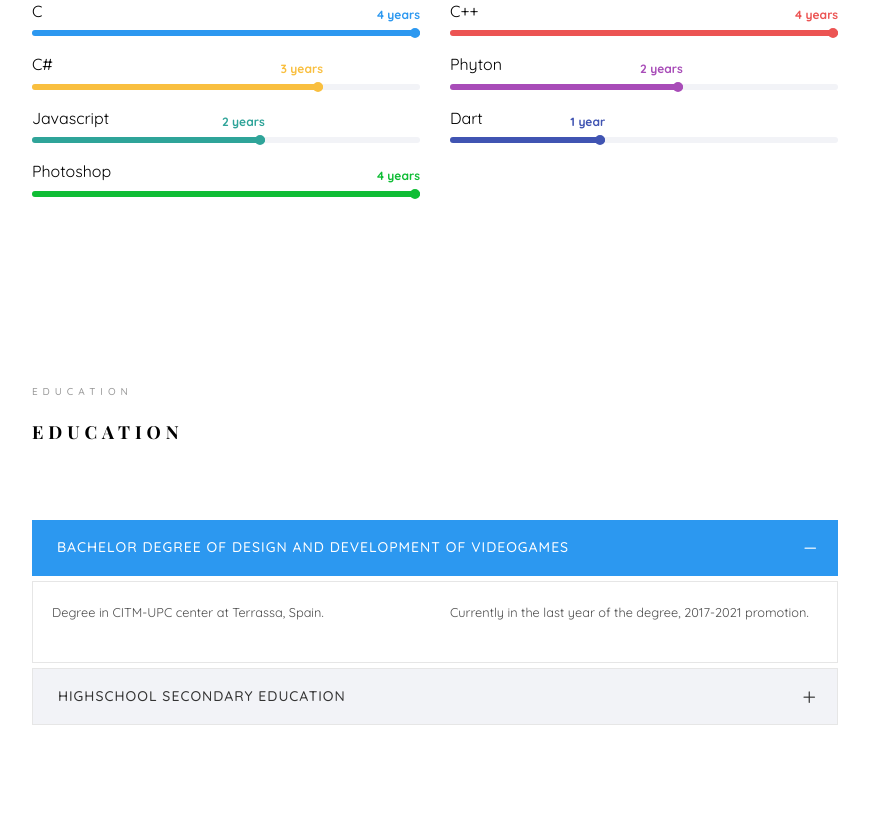
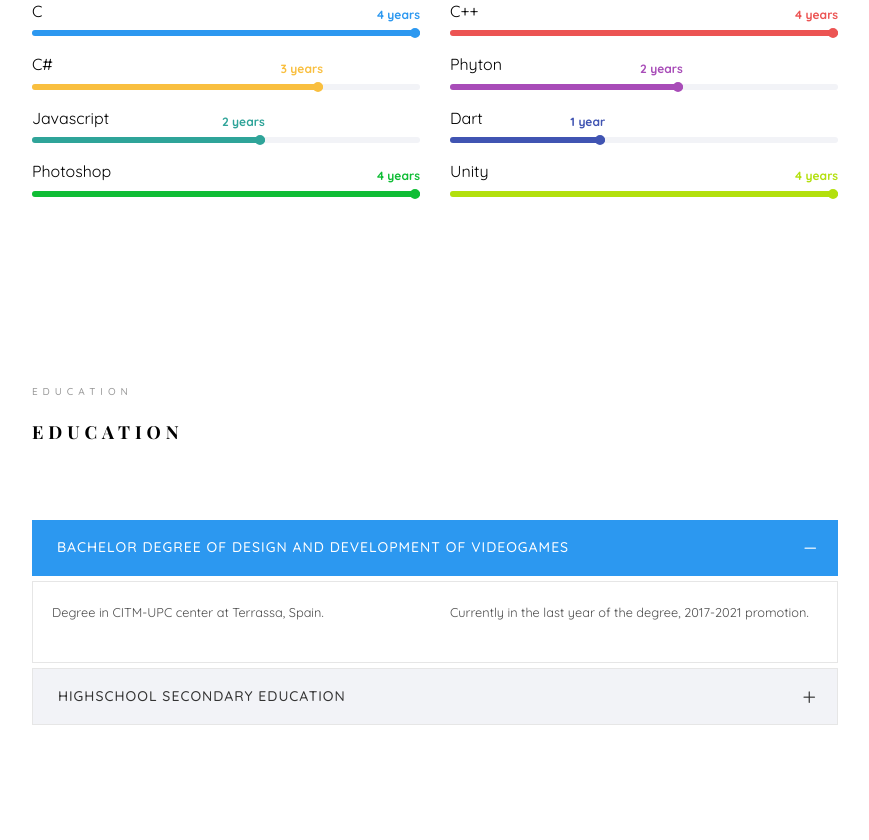
Before and after one commit to RoperoIvan/MyPortfolio, a plain HTML site: page docs/index.html in a window 1280 px wide. Shown: the part 1540-2380 px from the top of the page, without its empty margins (355-1224 px from the left). Drawn offline with nearby package versions, Linux system fonts and the light colour scheme; files whose address does not match are found by name; a web font is replaced by a local one.

Commit message:
retouches

```diff
--- a/docs/css/style.css
+++ b/docs/css/style.css
@@ -814,11 +814,11 @@ body.offcanvas {
     .progress-bar.color-7 span {
       color: #0fbd35; }
   .progress-bar.color-8 {
-    background: #a00fbd; }
+    background: #b3e00d; }
     .progress-bar.color-8:after {
-      background: #a00fbd; }
+      background: #b3e00d; }
     .progress-bar.color-8 span {
-      color: #a00fbd; }
+      color: #b3e00d; }
 
 .colorlib-feature {
   text-align: left;
--- a/docs/index.html
+++ b/docs/index.html
@@ -372,6 +372,17 @@ Copyright &copy;<script>document.write(new Date().getFullYear());</script> All r
 								</div>
 							</div>
 						</div>
+						<div class="col-md-6 animate-box" data-animate-effect="fadeInLight">
+							<div class="progress-wrap">
+								<h3>Unity</h3>
+								<div class="progress">
+								 	<div class="progress-bar color-8" role="progressbar" aria-valuenow="100"
+								  	aria-valuemin="0" aria-valuemax="100" style="width:100%">
+								    <span>4 years</span>
+								  	</div>
+								</div>
+							</div>
+						</div>
 					</div>
 				</div>
 			</section>
```
